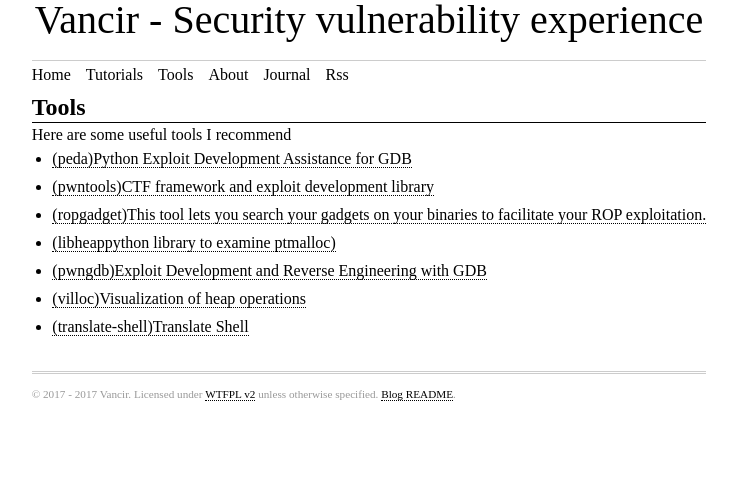
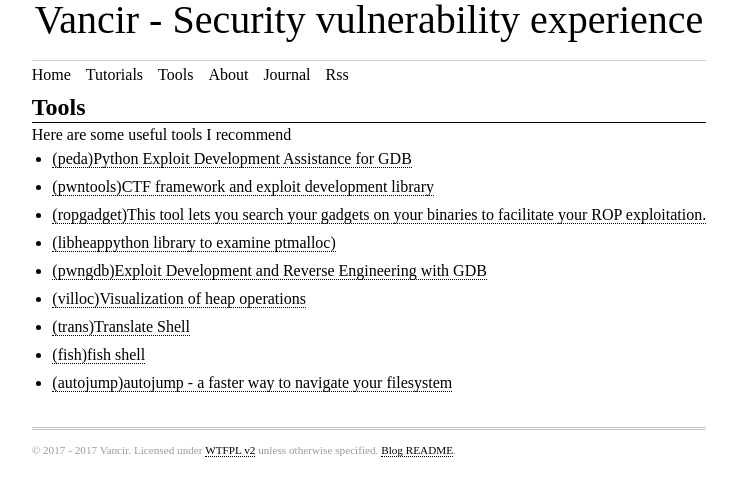
Before and after one commit to Trietptm-on-Coding-Algorithms/vancir.github.io, a Jekyll site: the page built from tools.html, in a window 1280 px wide. Shown: the top 496 px of the page, without its empty margins (271-1008 px from the left). Built offline with Jekyll 4.4.1, drawn with Linux system fonts in a browser that asks for light colours; some web fonts are replaced.

Commit message:
update tools

```diff
--- a/tools.html
+++ b/tools.html
@@ -11,6 +11,8 @@
     <li><a href="https://github.com/cloudburst/libheap">(libheappython library to examine ptmalloc)</a></li>
     <li><a href="https://github.com/pwndbg/pwndbg">(pwngdb)Exploit Development and Reverse Engineering with GDB</a></li>
     <li><a href="https://github.com/wapiflapi/villoc">(villoc)Visualization of heap operations</a></li>
-    <li><a href="https://github.com/soimort/translate-shell">(translate-shell)Translate Shell</a></li>
+    <li><a href="https://github.com/soimort/translate-shell">(trans)Translate Shell</a></li>
+		<li><a href="https://github.com/fish-shell/fish-shell">(fish)fish shell</a></li>
+		<li><a href="https://github.com/wting/autojump">(autojump)autojump - a faster way to navigate your filesystem</a></li>
   </ul>
 </article>
```
Also changed, not shown: _posts/2017-08-29-red-envelope.md (added, +22 -0 lines).
